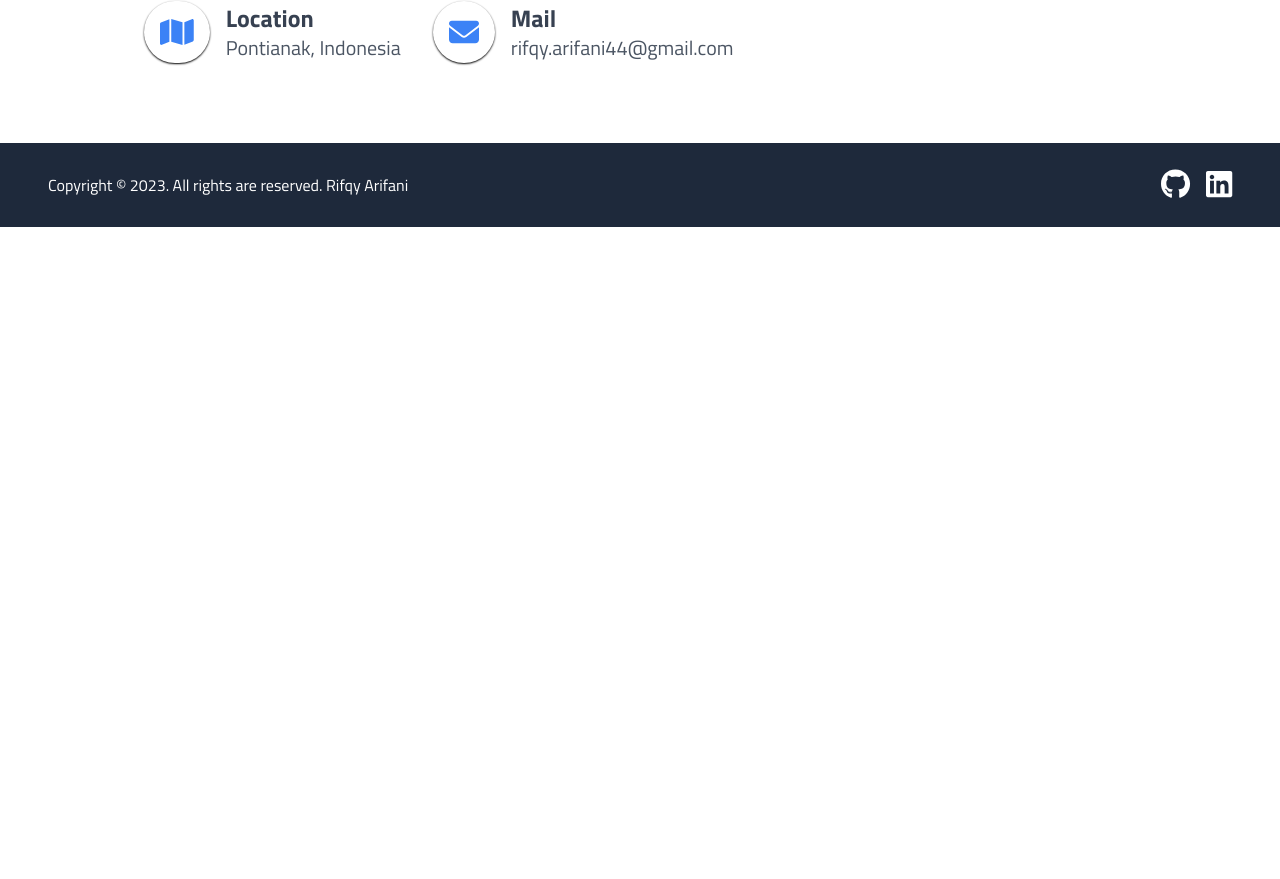
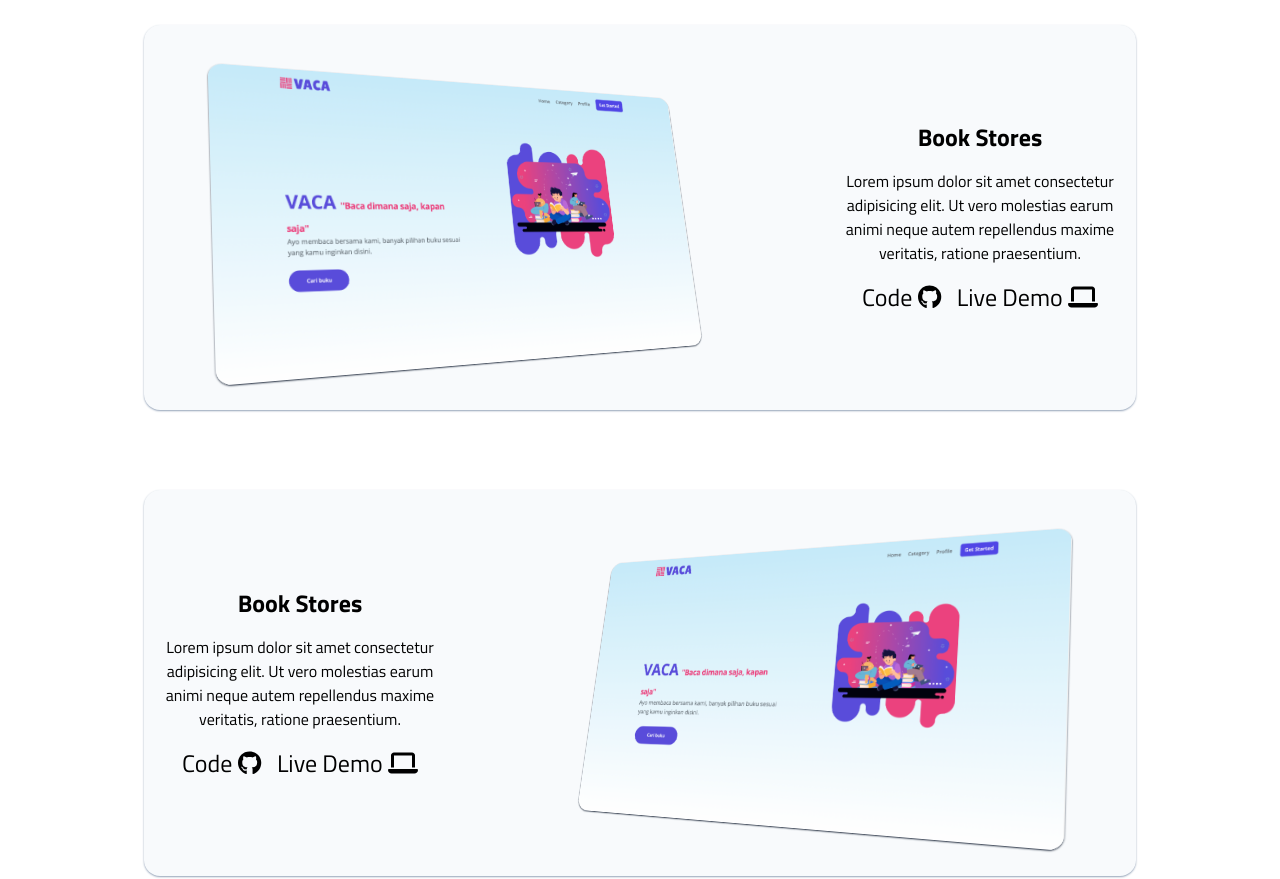
Before and after one commit to rifqyarifani/portfolio, a React (Vite) app: page / in a window 1280 px wide. Shown: the part 725-1604 px from the top of the page. Before the commit the page ends 952 px from the top, so only its background shows below. Built offline with nearby package versions, Linux system fonts and the light colour scheme.

Commit message:
menambah project

```diff
--- a/src/App.jsx
+++ b/src/App.jsx
@@ -4,6 +4,7 @@ import Navbar from './components/navbar'
 import Home from './components/home'
 import Footer from './components/footer'
 import Contact from './components/contact'
+import Projects from './components/projects'
 
 function App() {
 
@@ -11,6 +12,7 @@ function App() {
     <div>
       <Navbar/>
       <Home/>
+      <Projects/>
       <Contact/>
       <Footer/>
     </div>
--- a/src/components/contact.jsx
+++ b/src/components/contact.jsx
@@ -5,7 +5,7 @@ import { faEnvelope } from '@fortawesome/free-solid-svg-icons'
 
 export default function Contact() {
   return (
-    <div className=' w-full py-20 px-6 sm:px-36 text-center sm:text-left' id='contact'>
+    <div className=' w-full py-20 px-6 sm:px-36 text-center sm:text-left bg-slate-50' id='contact'>
         <h1 className=' text-3xl font-bold mb-4'>Contact</h1>
         <h2 className=' text-4xl font-semibold text-blue-500 mb-8'>Hit me up!👇</h2>
         <div className=' flex flex-col sm:flex-row items-center gap-8'>
--- /dev/null
+++ b/src/components/projects.jsx
@@ -0,0 +1,35 @@
+import React from 'react'
+import { FontAwesomeIcon } from '@fortawesome/react-fontawesome'
+import { faGithub } from '@fortawesome/free-brands-svg-icons'
+import { faLaptop } from '@fortawesome/free-solid-svg-icons'
+import bookstores from '/bookstores.png'
+
+export default function projects() {
+  return (
+    <div className='px-6 sm:px-36 py-32 text-center sm:text-left' id='projects'>
+        <h1 className=' text-3xl font-bold mb-16'>Portfolio</h1>
+        <div className=' flex flex-col items-center sm:flex-row sm:justify-around gap-5 sm:gap-10 bg-slate-50 p-4 rounded-2xl shadow-slate-400 shadow-sm mb-20'>
+            <img src={bookstores} alt="Book Stores" className='animate w-6/6 sm:w-4/6 rounded-2xl shadow-sm shadow-slate-800'/>
+            <div className=' flex flex-col items-center gap-4 z-10'>
+                <h1 className=' text-2xl font-bold'>Book Stores</h1>
+                <p className=' text-center max-w-md'>Lorem ipsum dolor sit amet consectetur adipisicing elit. Ut vero molestias earum animi neque autem repellendus maxime veritatis, ratione praesentium.</p>
+                <div className=' flex gap-4'>
+                  <a href="https://www.linkedin.com/in/rifqyarifani/" className=' text-2xl hover:text-blue-500' target='_blank'>Code <FontAwesomeIcon icon={faGithub} /></a>
+                  <a href="https://www.linkedin.com/in/rifqyarifani/" className=' text-2xl hover:text-blue-500' target='_blank'>Live Demo <FontAwesomeIcon icon={faLaptop} /></a>
+                </div>
+            </div>
+        </div>
+        <div className=' flex flex-col items-center sm:flex-row-reverse sm:justify-around gap-5 sm:gap-10 bg-slate-50 p-4 rounded-2xl shadow-slate-400 shadow-sm'>
+            <img src={bookstores} alt="Book Stores" className='animate-reverse w-6/6 sm:w-4/6 rounded-2xl shadow-sm shadow-slate-800'/>
+            <div className=' flex flex-col items-center gap-4 z-10'>
+                <h1 className=' text-2xl font-bold'>Book Stores</h1>
+                <p className=' text-center max-w-md'>Lorem ipsum dolor sit amet consectetur adipisicing elit. Ut vero molestias earum animi neque autem repellendus maxime veritatis, ratione praesentium.</p>
+                <div className=' flex gap-4'>
+                  <a href="https://www.linkedin.com/in/rifqyarifani/" className=' text-2xl hover:text-blue-500' target='_blank'>Code <FontAwesomeIcon icon={faGithub} /></a>
+                  <a href="https://www.linkedin.com/in/rifqyarifani/" className=' text-2xl hover:text-blue-500' target='_blank'>Live Demo <FontAwesomeIcon icon={faLaptop} /></a>
+                </div>
+            </div>
+        </div>
+    </div>
+  )
+}
--- a/src/index.css
+++ b/src/index.css
@@ -10,3 +10,21 @@
     scroll-behavior: smooth;
     user-select: none;
 }
+
+.animate{
+    transform: perspective(800px) rotateY(25deg) scale(.8) rotateX(10deg);
+    transition: all .6s ease;
+}
+
+.animate:hover{
+    transform: perspective(800px) rotateY(-15deg) translateY(-50px) scale(.9) rotateX(10deg);
+}
+
+.animate-reverse{
+    transform: perspective(800px) rotateY(-25deg) scale(.8) rotateX(10deg);
+    transition: all .6s ease;
+}
+
+.animate-reverse:hover{
+    transform: perspective(800px) rotateY(15deg) translateY(50px) scale(.9) rotateX(10deg);
+}
```
Also changed, not shown: public/bookstores.png (added).
